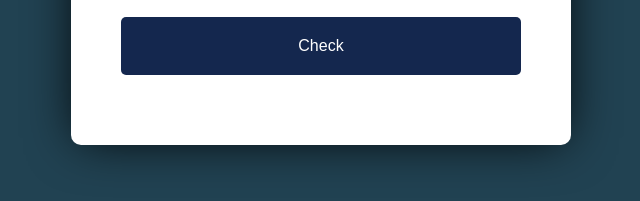
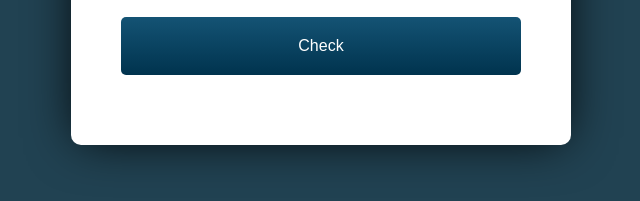
Before and after one commit to Rayhan0Islam0Shagor/LeapYear-or-not, a plain HTML site: page index.html in a window 1280 px wide. Shown: the part 313-514 px from the top of the page, without its empty margins (319-959 px from the left). Drawn offline with Linux system fonts and the light colour scheme.

Commit message:
btn color update

```diff
--- a/style.css
+++ b/style.css
@@ -34,11 +34,11 @@ border-radius: 10px;
     border-radius: 5px;
 }
 .check-btn{
-    background:linear-gradient(#14274e, #14274e) !important;
+    background:linear-gradient(#145374, #00334e) !important;
     color: white;
     width: 100% !important;
 }
 .check-btn:hover{
-    background: linear-gradient(#14274e, #14274e) !important;
+    background: linear-gradient(#00334e, #145374) !important;
     cursor: pointer;
 }
```
